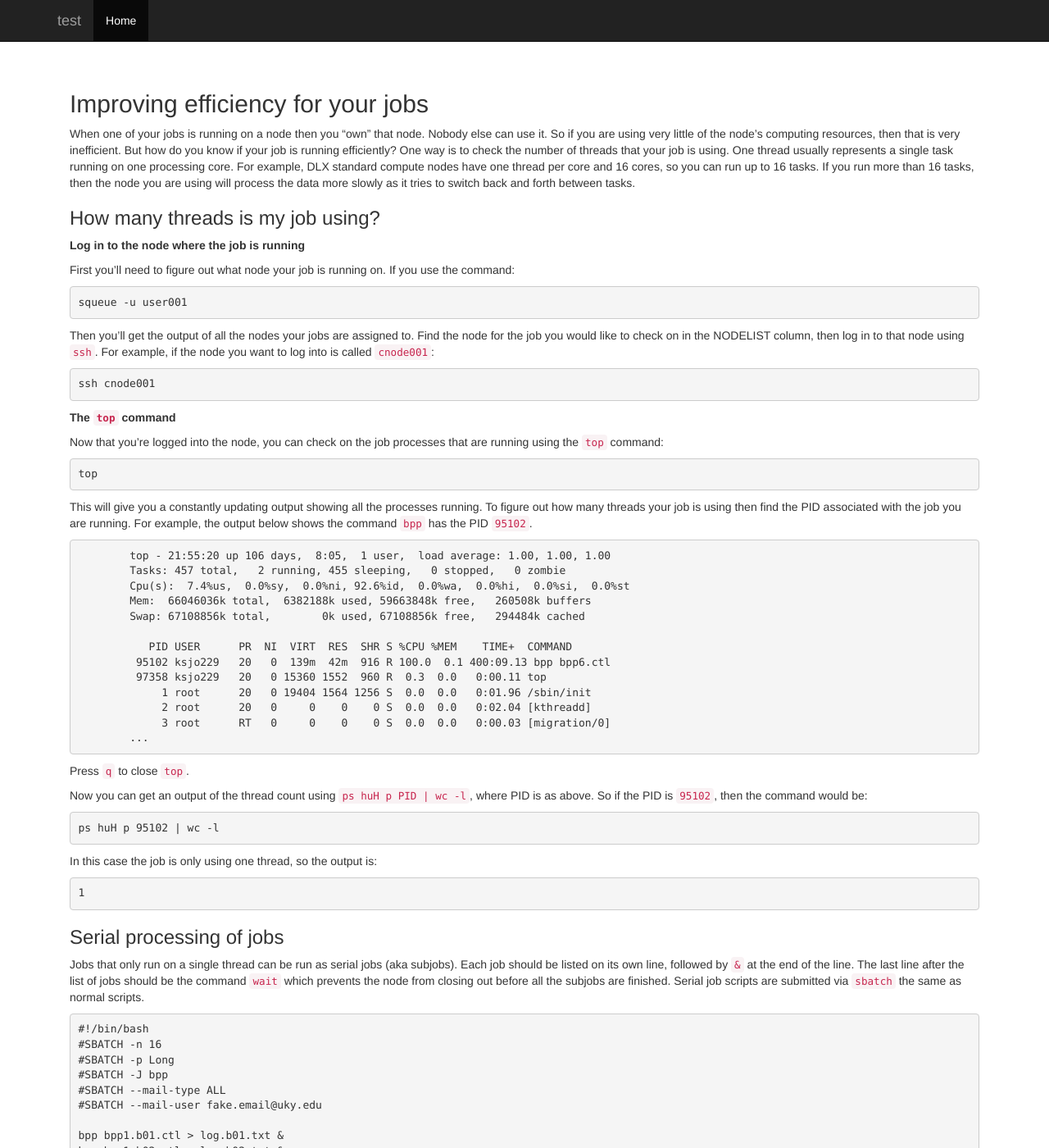
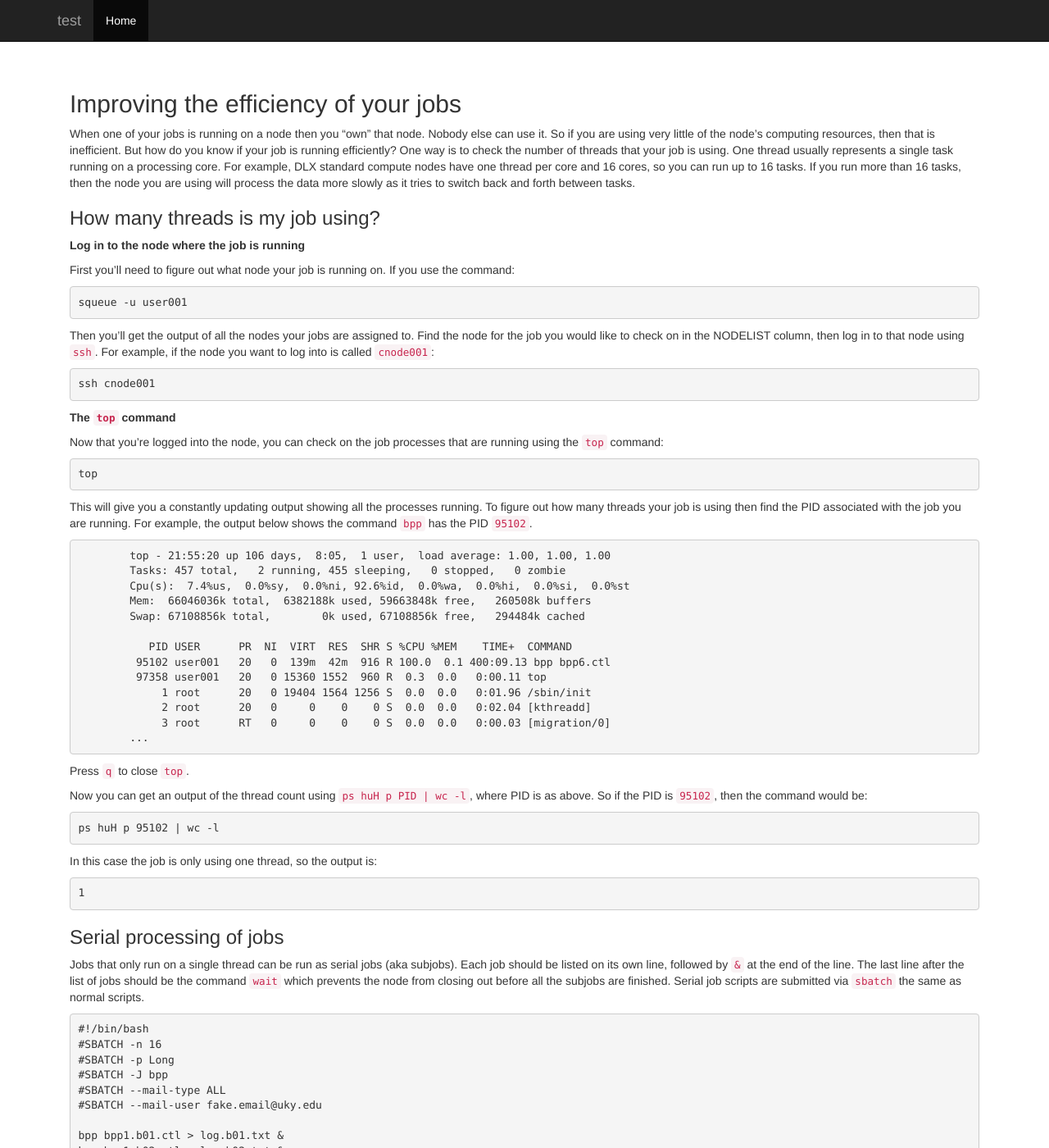
Before and after one commit to karajones/karajones.github.io, a Jekyll site: the page built from jobs/jobs6.md, in a window 1280 px wide and 1400 px high. Shown: the whole window at 82% size. Built offline with Jekyll 4.4.1, drawn with Linux system fonts in a browser that asks for light colours; nearby versions of some CDN libraries; our own code applies the rules of GitHub Pages for plain Markdown files; some of the changed text lies outside the part shown.

Commit message:
Update jobs6.md

````diff
--- a/jobs/jobs6.md
+++ b/jobs/jobs6.md
@@ -1,6 +1,6 @@
-## Improving efficiency for your jobs
+## Improving the efficiency of your jobs
 
-When one of your jobs is running on a node then you "own" that node. Nobody else can use it. So if you are using very little of the node's computing resources, then that is very inefficient. But how do you know if your job is running efficiently? One way is to check the number of threads that your job is using. One thread usually represents a single task running on one processing core. For example, DLX standard compute nodes have one thread per core and 16 cores, so you can run up to 16 tasks. If you run more than 16 tasks, then the node you are using will process the data more slowly as it tries to switch back and forth between tasks.
+When one of your jobs is running on a node then you "own" that node. Nobody else can use it. So if you are using very little of the node's computing resources, then that is inefficient. But how do you know if your job is running efficiently? One way is to check the number of threads that your job is using. One thread usually represents a single task running on a processing core. For example, DLX standard compute nodes have one thread per core and 16 cores, so you can run up to 16 tasks. If you run more than 16 tasks, then the node you are using will process the data more slowly as it tries to switch back and forth between tasks.
 
 ### How many threads is my job using?
 
@@ -32,8 +32,8 @@ This will give you a constantly updating output showing all the processes runnin
 	Swap: 67108856k total,        0k used, 67108856k free,   294484k cached
 
 	   PID USER      PR  NI  VIRT  RES  SHR S %CPU %MEM    TIME+  COMMAND
-	 95102 ksjo229   20   0  139m  42m  916 R 100.0  0.1 400:09.13 bpp bpp6.ctl
-	 97358 ksjo229   20   0 15360 1552  960 R  0.3  0.0   0:00.11 top
+	 95102 user001   20   0  139m  42m  916 R 100.0  0.1 400:09.13 bpp bpp6.ctl
+	 97358 user001   20   0 15360 1552  960 R  0.3  0.0   0:00.11 top
 	     1 root      20   0 19404 1564 1256 S  0.0  0.0   0:01.96 /sbin/init
 	     2 root      20   0     0    0    0 S  0.0  0.0   0:02.04 [kthreadd]
 	     3 root      RT   0     0    0    0 S  0.0  0.0   0:00.03 [migration/0]
@@ -67,4 +67,4 @@ bpp bpp1.b02.ctl > log.b02.txt &
 wait
 ```
 
-Remember, there are only 16 threads available on the standard computing nodes so do not list more than 16 serial jobs. You'll also need to take into account how much memory the each job uses, which you can check in `top`. In the bpp example above, one bpp job is using 0.1% of the memory, so it's fine to add 16 jobs. But if one job used 80% of the memory, then you shouldn't run it as a serial job.
+Remember, there are only 16 threads available on the standard computing nodes so do not list more than 16 serial jobs. You'll also need to take into account how much memory the each job uses, which you can check in `top`. In the `bpp` example above, one `bpp` job is using 0.1% of the memory, so it's fine to add 16 jobs. But if one job used 80% of the memory, then you shouldn't run it as a serial job.
````
